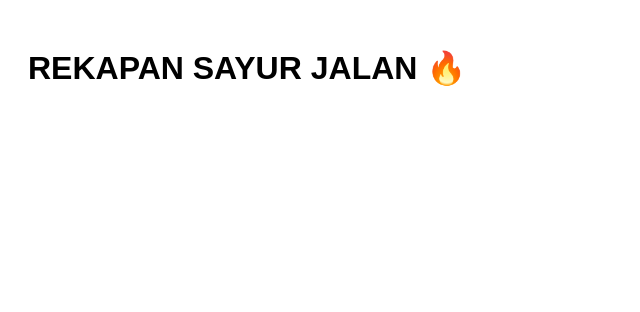
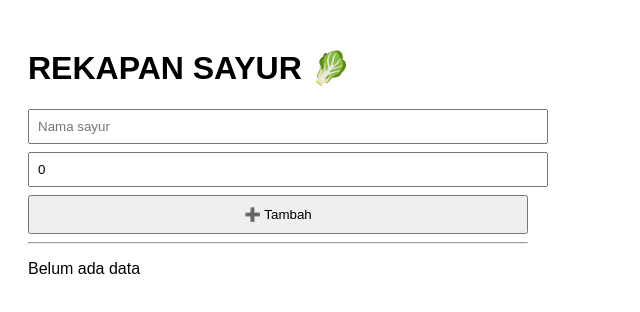
Before and after one commit to ruhulhayat01-ship-it/REKAPAN-SAYUR-1, a React (Vite) app: page / in a window 1280 px wide. Shown: the top 312 px of the page, without its empty margins (0-640 px from the left). Built offline with nearby package versions, Linux system fonts and the light colour scheme.

Commit message:
Update App.tsx

```diff
--- a/src/App.tsx
+++ b/src/App.tsx
@@ -1,7 +1,72 @@
+import { useState, useEffect } from "react";
+
+type Item = {
+  nama: string;
+  qty: number;
+};
+
 export default function App() {
+  const [nama, setNama] = useState("");
+  const [qty, setQty] = useState<number>(0);
+  const [items, setItems] = useState<Item[]>([]);
+
+  // ambil data lama
+  useEffect(() => {
+    const saved = localStorage.getItem("rekapan-sayur");
+    if (saved) setItems(JSON.parse(saved));
+  }, []);
+
+  // simpan otomatis
+  useEffect(() => {
+    localStorage.setItem("rekapan-sayur", JSON.stringify(items));
+  }, [items]);
+
+  const tambah = () => {
+    if (!nama || qty <= 0) return;
+    setItems([...items, { nama, qty }]);
+    setNama("");
+    setQty(0);
+  };
+
+  const hapus = (i: number) => {
+    setItems(items.filter((_, index) => index !== i));
+  };
+
   return (
-    <div style={{ padding: 20 }}>
-      <h1>REKAPAN SAYUR JALAN 🔥</h1>
+    <div style={{ padding: 20, maxWidth: 500 }}>
+      <h1>REKAPAN SAYUR 🥬</h1>
+
+      <input
+        placeholder="Nama sayur"
+        value={nama}
+        onChange={(e) => setNama(e.target.value)}
+        style={{ width: "100%", padding: 8, marginBottom: 8 }}
+      />
+
+      <input
+        type="number"
+        placeholder="Jumlah (kg)"
+        value={qty}
+        onChange={(e) => setQty(Number(e.target.value))}
+        style={{ width: "100%", padding: 8, marginBottom: 8 }}
+      />
+
+      <button onClick={tambah} style={{ padding: 10, width: "100%" }}>
+        ➕ Tambah
+      </button>
+
+      <hr />
+
+      {items.length === 0 && <p>Belum ada data</p>}
+
+      {items.map((item, i) => (
+        <div key={i} style={{ display: "flex", gap: 10, marginBottom: 6 }}>
+          <span style={{ flex: 1 }}>
+            {item.nama} — {item.qty} kg
+          </span>
+          <button onClick={() => hapus(i)}>❌</button>
+        </div>
+      ))}
     </div>
-  )
+  );
 }
```
